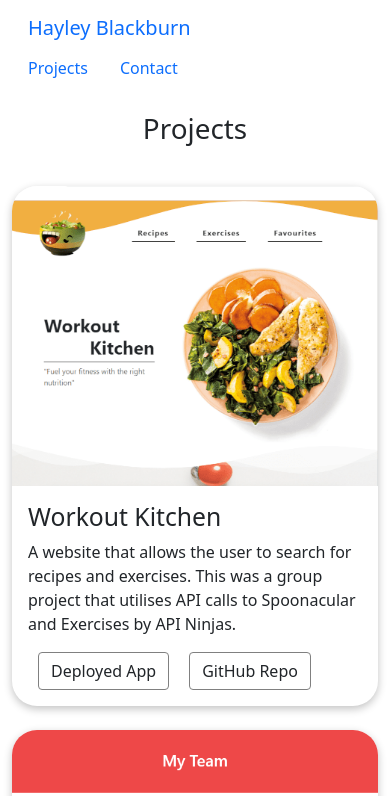
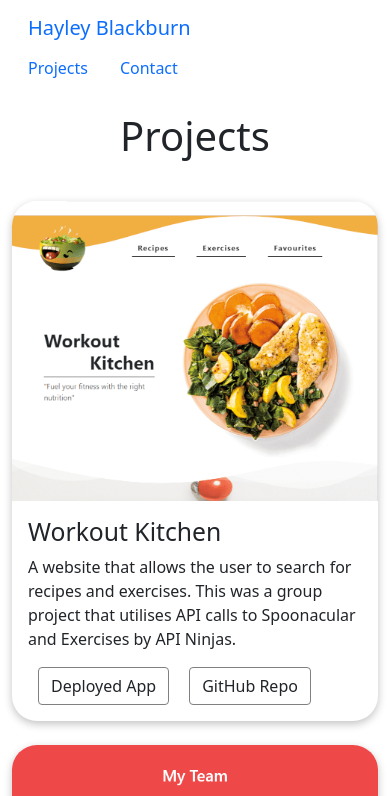
Before and after one commit to codenamehaylz/react-portfolio, a React (Create React App) app: page /projects in a window 390 px wide. Shown: the top 796 px of the page. Built offline with nearby package versions, Linux system fonts and the light colour scheme.

Commit message:
responsive font size of projects title to match contacts title

```diff
--- a/public/style.css
+++ b/public/style.css
@@ -62,6 +62,10 @@
 
 /* Projects */
 
+.project-title {
+    font-size: 60px;
+}
+
 .img-container {
     height: 300px;
     background-size: cover;
@@ -97,4 +101,8 @@
     .contact-title h1 {
         font-size: 40px;
     }
+
+    .project-title {
+        font-size: 40px;
+    }
  }
--- a/src/components/ProjectGallery.js
+++ b/src/components/ProjectGallery.js
@@ -1,15 +1,13 @@
 import React, { useState } from 'react';
 import Project from './Project';
 import projects from '../projects.json';
-
-//TODO display projects in grid
 
 function ProjectGallery() {
   //sets the 'project' state to all the projects in my json file
   const [project, setProject] = useState(projects)
     return (
       <div>
-        <h1 className="text-center p-3">Projects</h1>
+        <h1 className="project-title text-center p-3">Projects</h1>
         <div className="project-container container">
           <div className="row row-cols-sm-1 row-cols-lg-2 g-4">
             {/* iterates through the projects and displays the info for each one*/}
```
